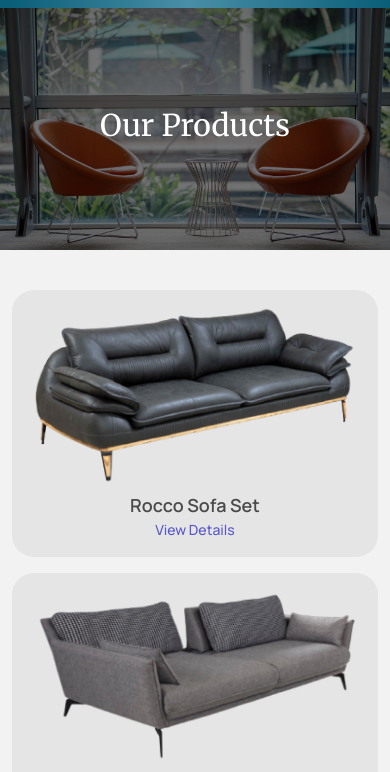
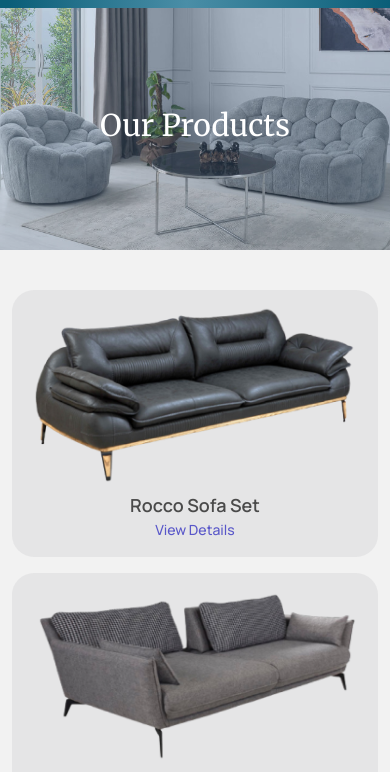
Before and after one commit to Fiverr-Store/boujee, a plain HTML site: page our-products.html in a window 390 px wide. Shown: the part 50-822 px from the top of the page. Drawn offline with nearby package versions, Linux system fonts and the light colour scheme.

Commit message:
updated-images

```diff
--- a/assets/scss/_product-page.scss
+++ b/assets/scss/_product-page.scss
@@ -7,7 +7,7 @@
 	@media only screen and (max-width: 991px) {
 		padding-top: 0px;
 		margin-top: 50px;
-		background-image: url("../img/product-page/page-m-bg.png");
+		background-image: url("../img/product-page/page-m-bg.jpg");
 		background-position: center;
 		background-size: cover;
 		background-repeat: no-repeat;
@@ -25,7 +25,7 @@
 			left: 0;
 			width: 100%;
 			height: 100%;
-			background-color: rgba($bg-black, 0.54);
+			background-color: rgba($primary-color, 0.3);
 		}
 	}
 	@media only screen and (max-width: 767px) {
@@ -53,7 +53,7 @@
 				left: 0;
 				width: 100%;
 				height: 100%;
-				background-color: rgba($bg-black, 0.54);
+				background-color: rgba($primary-color, 0.3);
 			}
 		}
 	}
```
Also changed, not shown: assets/css/main.css, assets/img/product-page/page-bg.jpg, assets/img/product-page/page-m-bg.jpg (added), assets/img/product-page/page-m-bg.png (deleted), 1 other file.
